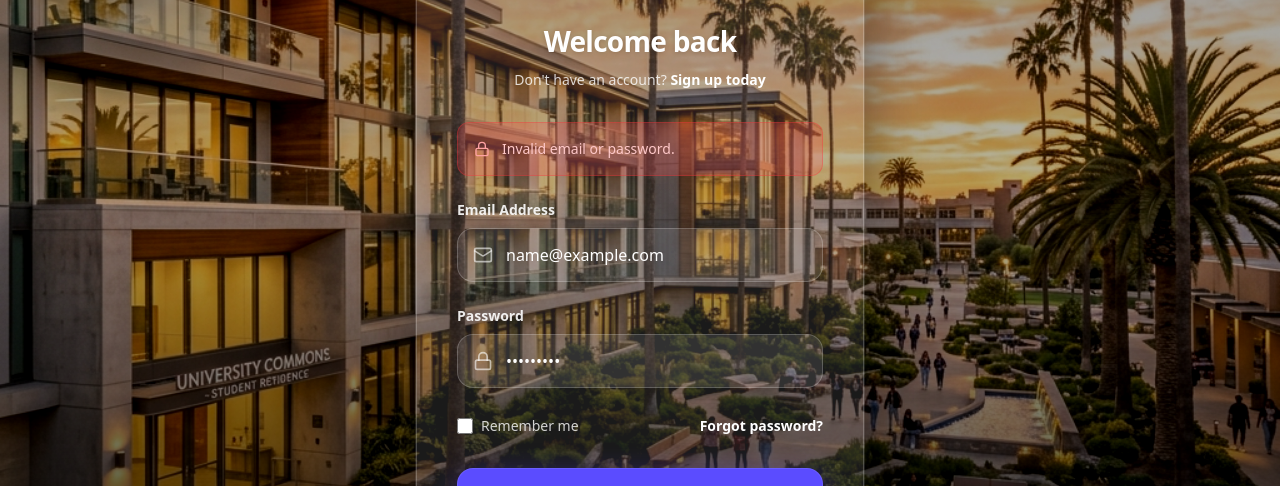
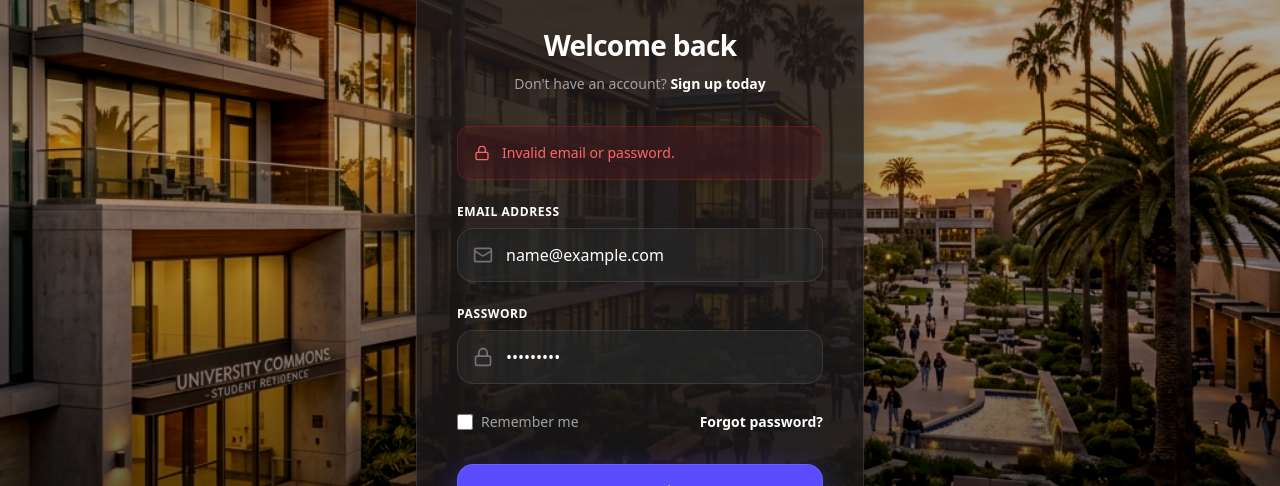
Before and after one commit to Commander-hill/akwaaba-homes, a Next.js app in the folder frontend/: page /login in a window 1280 px wide. Both pictures are taken after typing "name@example.com", "Sample123" into the empty fields and a click on the button "Sign in". Shown: the part 276-762 px from the top of the page. Built offline with nearby package versions, Linux system fonts and the light colour scheme; no server answers.

Commit message:
style(login): update login card from transparent white to rich dark frosted glass matching onboarding/register page

```diff
--- a/frontend/src/app/login/page.tsx
+++ b/frontend/src/app/login/page.tsx
@@ -59,7 +59,7 @@ export default function LoginPage() {
       {/* Login Card */}
       <div className="w-full max-w-md z-10 mx-4 animate-in fade-in slide-in-from-bottom-4 duration-700">
 
-        <div className="bg-white/10 backdrop-blur-2xl rounded-[28px] p-8 sm:p-10 shadow-[0_20px_60px_rgba(0,0,0,0.4)] border border-white/20 ring-1 ring-white/10">
+        <div className="bg-[#1C1A1B]/80 backdrop-blur-xl rounded-[28px] p-8 sm:p-10 shadow-2xl border border-white/10 relative overflow-hidden">
 
           {/* Logo Header */}
           <div className="flex flex-col items-center mb-8">
@@ -82,14 +82,14 @@ export default function LoginPage() {
             <h1 className="text-[28px] font-extrabold tracking-tight text-white mb-2 drop-shadow-sm">
               Welcome back
             </h1>
-            <p className="text-white/80 text-sm font-medium">
+            <p className="text-[#A1A1AA] text-sm font-medium">
               Don&apos;t have an account? <Link href="/register" className="text-white font-bold hover:underline transition-all">Sign up today</Link>
             </p>
           </div>
 
           {error && (
-            <div className="mb-6 p-4 bg-red-500/20 text-red-200 border border-red-500/30 rounded-xl text-sm font-medium flex items-start gap-3 backdrop-blur-md">
-              <div className="mt-0.5"><Lock className="w-4 h-4 text-red-300" /></div>
+            <div className="mb-6 p-4 bg-red-500/10 text-red-400 border border-red-500/20 rounded-xl text-sm font-medium flex items-start gap-3 backdrop-blur-md">
+              <div className="mt-0.5"><Lock className="w-4 h-4 text-red-400" /></div>
               {error}
             </div>
           )}
@@ -98,15 +98,15 @@ export default function LoginPage() {
 
             {/* Email Address */}
             <div className="space-y-2">
-              <label className="block text-sm font-bold text-white/90">Email Address</label>
+              <label className="block text-xs font-bold text-white uppercase tracking-wider">Email Address</label>
               <div className="relative">
                 <div className="absolute inset-y-0 left-0 pl-4 flex items-center pointer-events-none">
-                  <Mail className="h-5 w-5 text-white/60" />
+                  <Mail className="h-5 w-5 text-[#71717A]" />
                 </div>
                 <input
                   type="email"
                   required
-                  className="block w-full pl-12 pr-4 py-3.5 bg-white/10 border border-white/20 rounded-2xl text-white placeholder-white/50 focus:bg-white/15 focus:border-white/50 focus:ring-2 focus:ring-white/20 outline-none transition-all"
+                  className="block w-full pl-12 pr-4 py-3.5 bg-[#2A2A2B]/60 border border-white/10 rounded-2xl text-white placeholder-[#71717A] focus:bg-[#2A2A2B] focus:border-[#5B4CFF] focus:ring-1 focus:ring-[#5B4CFF] outline-none transition-all"
                   placeholder="john@example.com"
                   value={email}
                   onChange={(e) => setEmail(e.target.value)}
@@ -116,15 +116,15 @@ export default function LoginPage() {
 
             {/* Password */}
             <div className="space-y-2">
-              <label className="block text-sm font-bold text-white/90">Password</label>
+              <label className="block text-xs font-bold text-white uppercase tracking-wider">Password</label>
               <div className="relative">
                 <div className="absolute inset-y-0 left-0 pl-4 flex items-center pointer-events-none">
-                  <Lock className="h-5 w-5 text-white/60" />
+                  <Lock className="h-5 w-5 text-[#71717A]" />
                 </div>
                 <input
                   type="password"
                   required
-                  className="block w-full pl-12 pr-4 py-3.5 bg-white/10 border border-white/20 rounded-2xl text-white placeholder-white/50 focus:bg-white/15 focus:border-white/50 focus:ring-2 focus:ring-white/20 outline-none transition-all"
+                  className="block w-full pl-12 pr-4 py-3.5 bg-[#2A2A2B]/60 border border-white/10 rounded-2xl text-white placeholder-[#71717A] focus:bg-[#2A2A2B] focus:border-[#5B4CFF] focus:ring-1 focus:ring-[#5B4CFF] outline-none transition-all"
                   placeholder="••••••••"
                   value={password}
                   onChange={(e) => setPassword(e.target.value)}
@@ -141,9 +141,9 @@ export default function LoginPage() {
                   type="checkbox"
                   checked={rememberMe}
                   onChange={(e) => setRememberMe(e.target.checked)}
-                  className="h-4 w-4 rounded bg-white/10 border-white/30 text-[#5B4CFF] focus:ring-[#5B4CFF]"
+                  className="h-4 w-4 rounded bg-[#2A2A2B] border-white/20 text-[#5B4CFF] focus:ring-[#5B4CFF]"
                 />
-                <label htmlFor="remember-me" className="ml-2 block text-sm text-white/80 font-medium">
+                <label htmlFor="remember-me" className="ml-2 block text-sm text-[#A1A1AA] font-medium">
                   Remember me
                 </label>
               </div>
@@ -159,7 +159,7 @@ export default function LoginPage() {
             <button
               type="submit"
               disabled={isLoading}
-              className="w-full flex items-center justify-center gap-2 py-4 px-4 rounded-2xl text-white bg-[#5B4CFF] hover:bg-[#4B3DEE] font-bold text-[15px] focus:outline-none focus:ring-2 focus:ring-offset-2 focus:ring-[#5B4CFF] transition-all shadow-[0_8px_30px_rgba(91,76,255,0.4)] border border-white/10 active:scale-[0.99] disabled:opacity-70"
+              className="w-full flex items-center justify-center gap-2 py-4 px-4 rounded-2xl text-white bg-[#5B4CFF] hover:bg-[#4B3DEE] font-bold text-[15px] focus:outline-none focus:ring-2 focus:ring-offset-2 focus:ring-[#5B4CFF] transition-all shadow-[0_8px_30px_rgba(91,76,255,0.4)] border border-white/10 active:scale-[0.99] disabled:opacity-70 cursor-pointer"
             >
               {isLoading ? (
                 <Loader2 className="w-5 h-5 animate-spin" />
```
